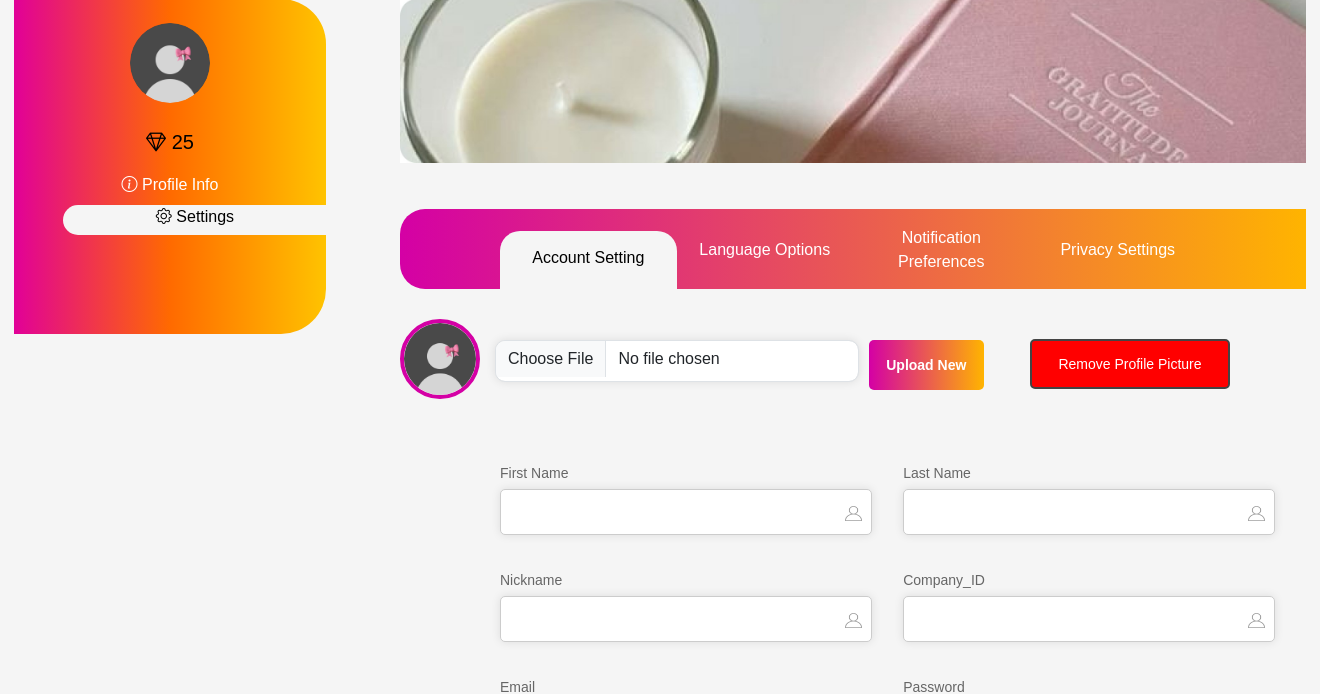
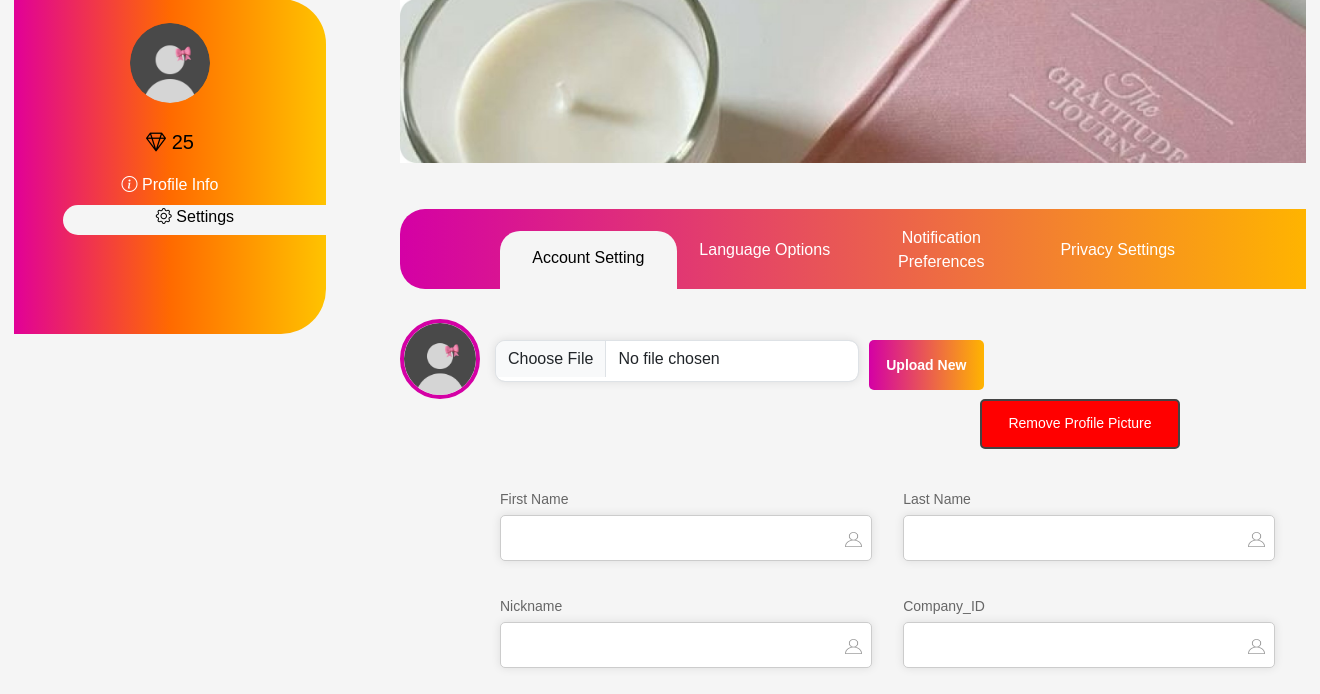
Before and after one commit to dinarazhaki/HobbyHub_diploma, a Django app: template back_hobbyhub/events/templates/user_setting.html in a window 1320 px wide. Shown: the part 101-795 px from the top of the page. Run offline with Django 5.2, Linux system fonts and the light colour scheme; the template is opened without the code that fills it, so the values that code supplies are empty; some web fonts are replaced.

Commit message:
setting fix

```diff
--- a/back_hobbyhub/events/templates/user_setting.html
+++ b/back_hobbyhub/events/templates/user_setting.html
@@ -75,14 +75,14 @@
                             </div>
                             <div class="profile-actions mt-2">
                                 <input type="file" name="profile_photo" accept="image/*" class="form-control mb-2">
-                                <button type="submit" class="upload-btn btn btn-primary btn-sm" style="width: 150px; height: 50px; margin-top: 5px">Upload New</button>
+                                <button type="submit" class="upload-btn btn btn-primary btn-sm" style="width: 150px; height: 50px; margin-top: 5px;">Upload New</button>
                             </div>
                         </div>
                     </form>
 
                     <form method="POST" action="{% url 'remove_user_profile_photo' %}">
                         {% csrf_token %}
-                        <button type="submit" class="remove-btn btn btn-danger btn-sm " style="margin-top: -95px; margin-left: 630px;width: 200px; height: 50px;">Remove Profile Picture</button>
+                        <button type="submit" class="remove-btn btn btn-danger btn-sm " style="margin-top:0px; margin-left: 580px; width: 200px; height: 50px;">Remove Profile Picture</button>
                     </form>
 
                     <form method="POST" action="{% url 'update_user_profile' %}" enctype="multipart/form-data">
```
